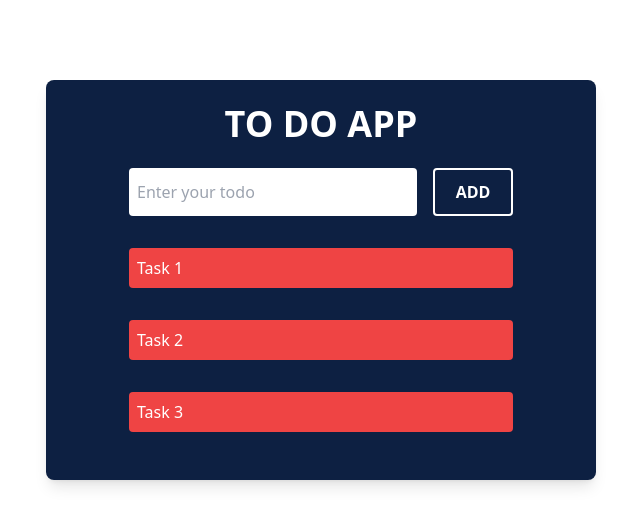
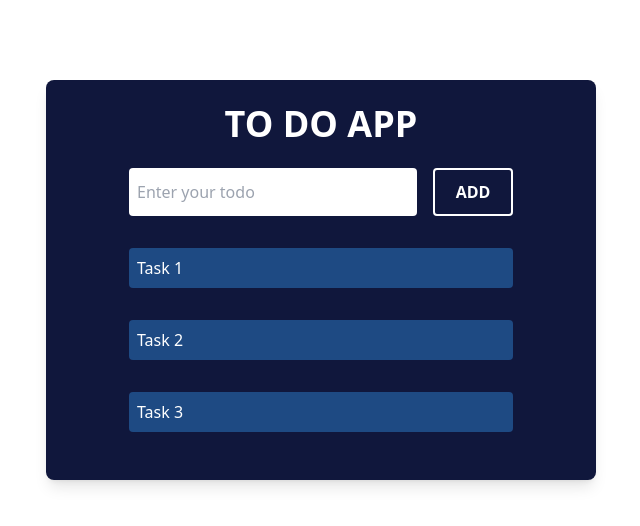
Before and after one commit to Viswajith2003/To_do_List, a React (Create React App) app: page / in a window 1280 px wide. Shown: the top 526 px of the page, without its empty margins (319-959 px from the left). Built offline with nearby package versions, Linux system fonts and the light colour scheme.

Commit message:
color changed

```diff
--- a/src/UI/todo.jsx
+++ b/src/UI/todo.jsx
@@ -4,7 +4,7 @@ export default function Todo() {
   return (
     <div className="flex justify-center items-center text-center ">
       <div
-        className="bg-[#0d2042] text-white rounded-lg  overflow-hidden shadow-lg items-center justify-center text-center mt-20"
+        className="bg-[#10173c] text-white rounded-lg  overflow-hidden shadow-lg items-center justify-center text-center mt-20"
         style={{ width: "550px" }}
       >
         <h1 className="font-bold text-4xl mt-6 mb-6">TO DO APP</h1>
@@ -12,24 +12,24 @@ export default function Todo() {
           <input
             type="text"
             placeholder="Enter your todo"
-            className="p-2 w-72 h-12 rounded"
+            className="p-2 w-72 h-12 rounded "
           />
           <button
             type="button"
-            className="ml-4 border-2 border-white w-20 h-12 font-bold rounded"
+            className="ml-4 border-2 border-white w-20 h-12 font-bold rounded hover:bg-[#2a61a9] hover:text-lg"
           >
             ADD
           </button>
         </form>
         <div className="flex justify-center items-center mb-12">
           <ul>
-            <li className="bg-red-500 w-96 mt-8 text-left p-2 rounded">
+            <li className="bg-[#1e4a83] w-96 mt-8 text-left p-2 rounded ">
               Task 1
             </li>
-            <li className="bg-red-500 w-96 mt-8 text-left p-2 rounded">
+            <li className="bg-[#1e4a83] w-96 mt-8 text-left p-2 rounded">
               Task 2
             </li>
-            <li className="bg-red-500 w-96 mt-8 text-left p-2 rounded">
+            <li className="bg-[#1e4a83] w-96 mt-8 text-left p-2 rounded ">
               Task 3
             </li>
           </ul>
```
